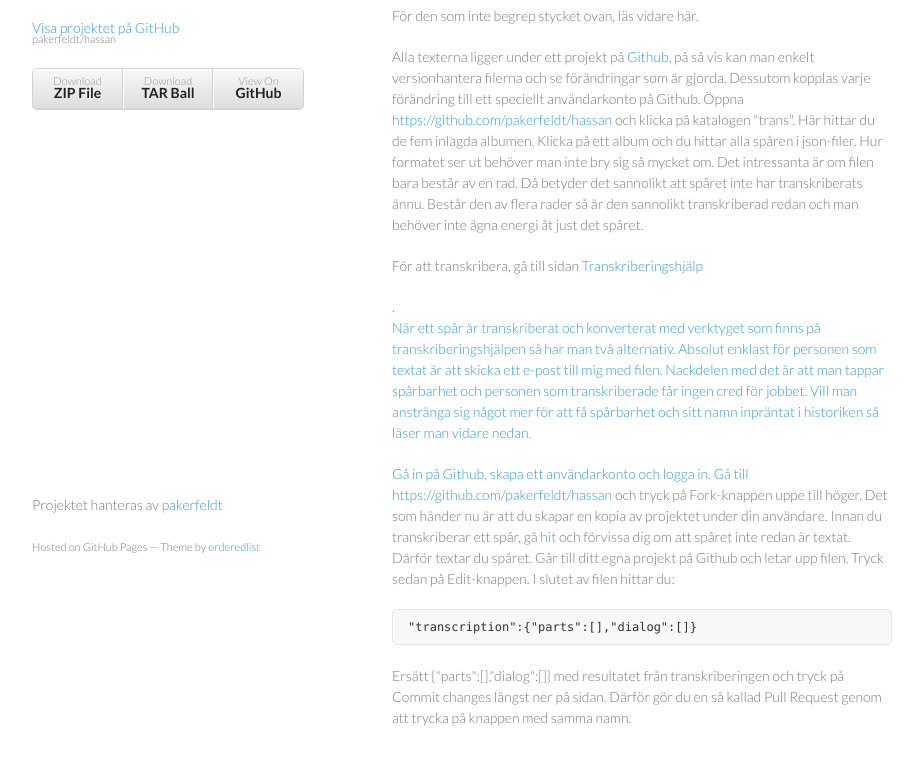
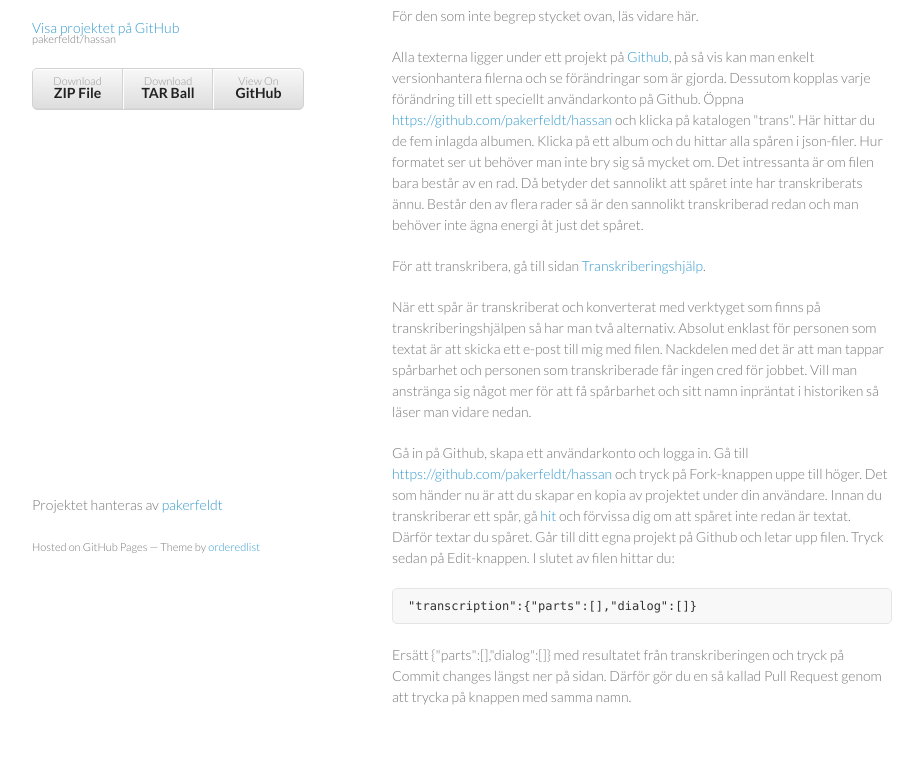
Before and after one commit to pakerfeldt/hassan, a plain HTML site: page help.html in a window 1280 px wide. Shown: the part 174-938 px from the top of the page, without its empty margins (178-1101 px from the left). Drawn offline with Linux system fonts and the light colour scheme.

Commit message:
Fixing errors

```diff
--- a/help.html
+++ b/help.html
@@ -34,7 +34,7 @@
 
         <p>För den som inte begrep stycket ovan, läs vidare här.</p>
         <p>Alla texterna ligger under ett projekt på <a href="https://github.com">Github</a>, på så vis kan man enkelt versionhantera filerna och se förändringar som är gjorda. Dessutom kopplas varje förändring till ett speciellt användarkonto på Github. Öppna <a href="https://github.com/pakerfeldt/hassan">https://github.com/pakerfeldt/hassan</a> och klicka på katalogen "trans". Här hittar du de fem inlagda albumen. Klicka på ett album och du hittar alla spåren i json-filer. Hur formatet ser ut behöver man inte bry sig så mycket om. Det intressanta är om filen bara består av en rad. Då betyder det sannolikt att spåret inte har transkriberats ännu. Består den av flera rader så är den sannolikt transkriberad redan och man behöver inte ägna energi åt just det spåret.</p>
-        <p>För att transkribera, gå till sidan <a href="transhelp.html">Transkriberingshjälp</p>.
+        <p>För att transkribera, gå till sidan <a href="transhelp.html">Transkriberingshjälp</a>.</p>
         <p>När ett spår är transkriberat och konverterat med verktyget som finns på transkriberingshjälpen så har man två alternativ. Absolut enklast för personen som textat är att skicka ett e-post till mig med filen. Nackdelen med det är att man tappar spårbarhet och personen som transkriberade får ingen cred för jobbet. Vill man anstränga sig något mer för att få spårbarhet och sitt namn inpräntat i historiken så läser man vidare nedan.</p>
         <p>Gå in på Github, skapa ett användarkonto och logga in. Gå till <a href="https://github.com/pakerfeldt/hassan">https://github.com/pakerfeldt/hassan</a> och tryck på Fork-knappen uppe till höger. Det som händer nu är att du skapar en kopia av projektet under din användare. Innan du transkriberar ett spår, gå <a href="https://github.com/pakerfeldt/hassan/tree/master/trans">hit</a> och förvissa dig om att spåret inte redan är textat. Därför textar du spåret. Går till ditt egna projekt på Github och letar upp filen. Tryck sedan på Edit-knappen. I slutet av filen hittar du:</p>
         <pre><code>"transcription":{"parts":[],"dialog":[]}</code></pre>
```
